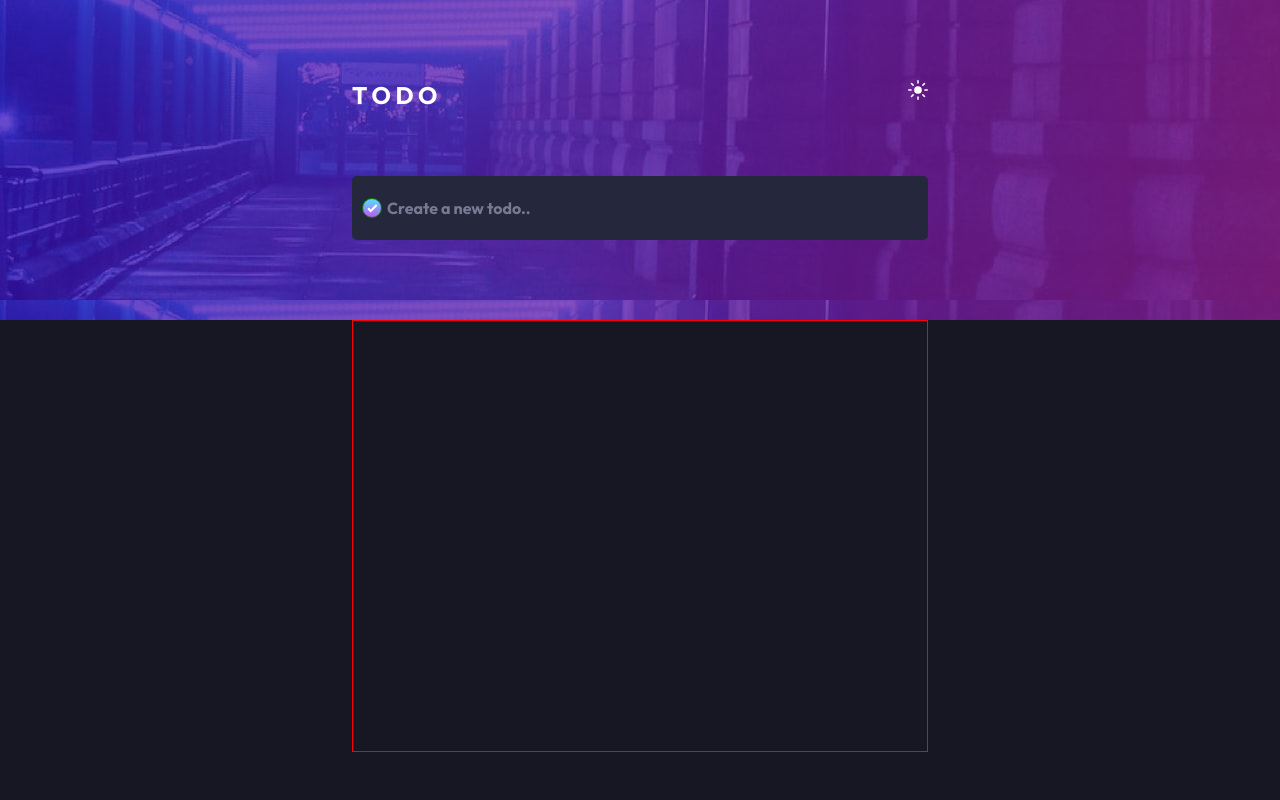
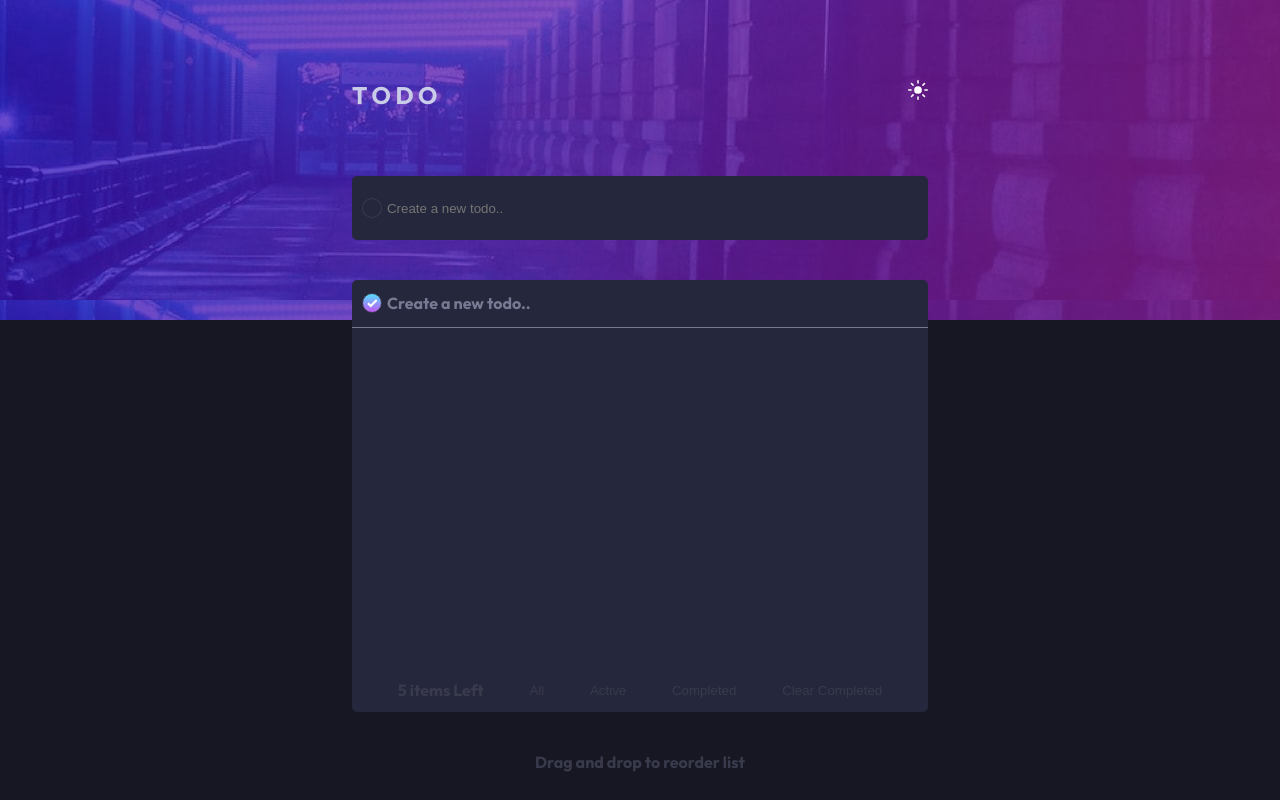
Before and after one commit to CelebMunyiri/todo-app-main, a plain HTML site: page index.html in a window 1280 px wide. Drawn offline with Linux system fonts and the light colour scheme.

Commit message:
completed styling

```diff
--- a/design/style.css
+++ b/design/style.css
@@ -35,7 +35,7 @@ background-image: url('/images/bg-desktop-dark.jpg');
     height: 60%;
     width: 100%;
     /* border: 1px solid blue; */
-    color: white;
+    color:hsl(234, 39%, 85%);
     font-weight: 700;
     display: flex;
     justify-content: space-between;
@@ -55,9 +55,16 @@ background-image: url('/images/bg-desktop-dark.jpg');
     border-radius: 5px;
 
 }
-.box2 p{
-    color:  hsl(234, 11%, 52%);
+.box2 .input{
+    color: hsl(234, 11%, 52%);
+    font-weight: 300;
+    height: 100%;
+    width: 95%;
+    background: none;
+    border: none;
+    outline: none;
 }
+
 .kadot{
     margin: 5px;
     display: flex;
@@ -67,6 +74,7 @@ background-image: url('/images/bg-desktop-dark.jpg');
     height: 20px;
     border: 1px solid green;
     border-radius: 50%;
+    border: 1px solid hsl(237, 14%, 26%);
     background:  linear-gradient(to bottom,hsl(192, 100%, 67%), hsl(280, 87%, 65%)) ;
 }
 .lower{
@@ -74,11 +82,69 @@ background-image: url('/images/bg-desktop-dark.jpg');
        height: 60%;
     background: hsl(235, 21%, 11%);
     display: flex;
-    justify-content: center;
+    /* justify-content: center; */
+    flex-direction: column;
+    align-items: center;
 }
 .lowerBox{
     width: 45%;
     height: 90%;
-    border: 1px solid red;
-
+    display: flex;
+    flex-direction: column;
+    justify-content: space-between;
+    /* border: 1px solid red; */
+    position: relative;
+    top: -40px;
+    border-radius: 5px;
+background: hsl(235, 24%, 19%);
 }
+.task{
+    width:100%;
+    height: 11%;
+    display: flex;
+    align-items: center;
+    /* border: 1px solid yellow; */
+    padding: 5px;
+    /* background: hsl(235, 24%, 19%); */
+    /* border-radius: 5px;   */
+    border-bottom:1px solid hsl(234, 11%, 52%);
+}
+.task p{
+    color:  hsl(234, 11%, 52%);
+}
+.dashboard{
+    width: 100%;
+    height: 10%;
+    /* border: 1px solid green; */
+    display: flex;
+    justify-content: space-evenly;
+    align-items: center;
+}
+.dashboard .left p{
+    font-weight: 100;
+    color: hsl(237, 14%, 26%);
+}
+.dashboard button{
+    background: none;
+    border: none;
+    color: hsl(237, 14%, 26%);
+    font-weight: 300;
+}
+.dashboard button:hover{
+    color: hsl(236, 33%, 92%);
+}
+.box2 .kadot img{
+     opacity:0;
+     background: none;
+}
+.box2 .kadot{
+    background: none;
+}
+.drag{
+    height: 45px;
+    width: 45%;
+    /* border: 1px solid red; */
+    display: flex;
+    justify-content: center;
+    color:hsl(237, 14%, 26%) ;
+}
--- a/index.html
+++ b/index.html
@@ -17,20 +17,39 @@
     <img src="/images/icon-sun.svg" alt="">
   </div>
   <div class="box2">
+
     <div class="kadot">
       <img src="./images/icon-check.svg" alt="">
 
     </div>
-    <p>Create a new todo..</p>
+    <input type="text"class="input" placeholder="Create a new todo..">
   </div>
 </div>
 
     </div>
     <div class="lower">
       <div class="lowerBox">
+        <div class="task">
+          <div class="kadot">
+            <img src="./images/icon-check.svg" alt="">
+
+          </div>
+          <p>Create a new todo..</p>
+        </div>
+        <div class="dashboard">
+          <div class="left"><p>5 items Left</p></div>
+        <button>All</button>
+        <button>Active</button>
+        <button>Completed</button>
+        <button>Clear Completed</button>
+        </div>
 
       </div>
+      <div class="drag">
+        <p>Drag and drop to reorder list</p>
+      </div>
     </div>
+
   </section>
 </body>
 </html>
```
